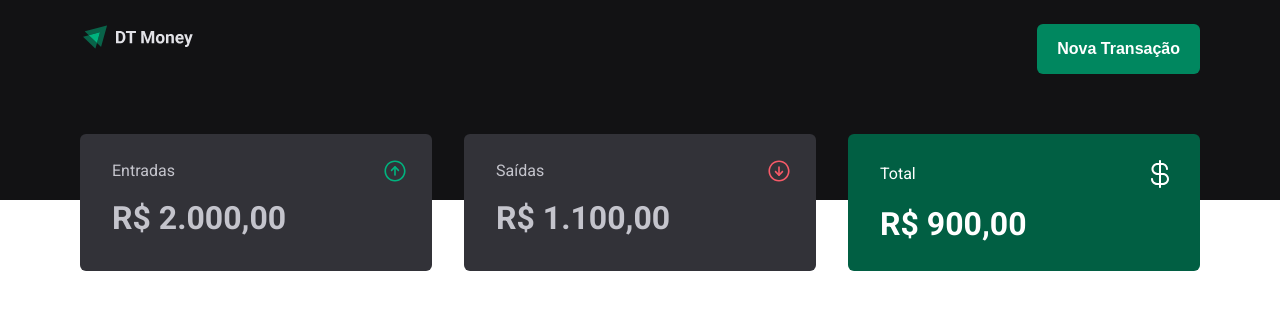
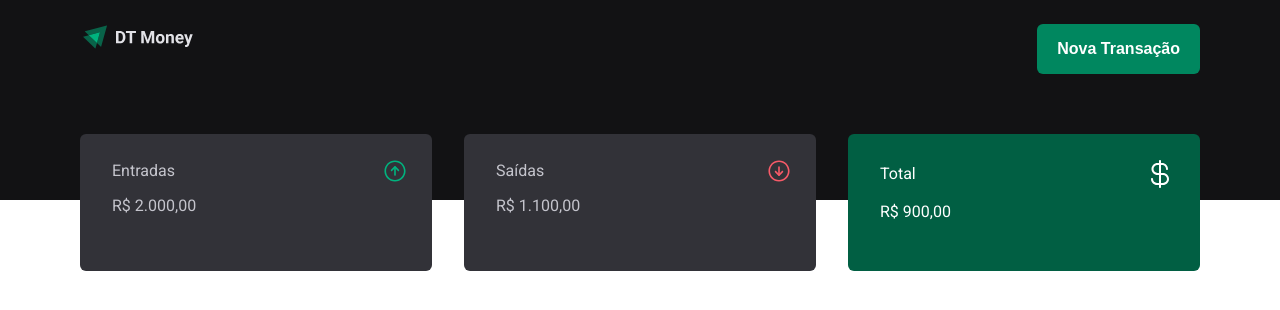
Before and after one commit to EnriqueSantos-dev/DT_MONEY, a React (Vite) app: page / in a window 1280 px wide. Shown: the top 310 px of the page. Built offline with nearby package versions, Linux system fonts and the light colour scheme.

Commit message:
refactor: change margin-top panel and position

```diff
--- a/src/components/Panel/components/style.module.scss
+++ b/src/components/Panel/components/style.module.scss
@@ -4,11 +4,19 @@
   min-width: 280px;
   max-width: 352px;
   width: 100%;
-  height: 137px;
+  height: 157px;
   padding: 1.5rem 1.5rem 1.5rem 2rem;
+
+  display: flex;
+  flex-direction: column;
+  gap: 0.75rem;
 
   border-radius: 0.375rem;
   background-color: $primary;
+
+  @media (min-width: 1000px) {
+    height: 137px;
+  }
 }
 
 .topCard {
@@ -26,10 +34,29 @@
 .bottomCard {
   width: 100%;
 
-  margin-top: 0.75rem;
+  display: flex;
+  flex-direction: column;
+  gap: 2px;
 
-  text-align: left;
-  font-weight: 700;
-  font-size: 2rem;
-  line-height: 140%;
+  h3 {
+    text-align: left;
+    font-weight: 700;
+    font-size: 2rem;
+    line-height: 140%;
+  }
+
+  p {
+    font-style: normal;
+    font-weight: 400;
+    font-size: 14px;
+    line-height: 22px;
+
+    &::first-letter {
+      text-transform: capitalize;
+    }
+
+    @media (min-width: 1000px) {
+      display: none;
+    }
+  }
 }
```
